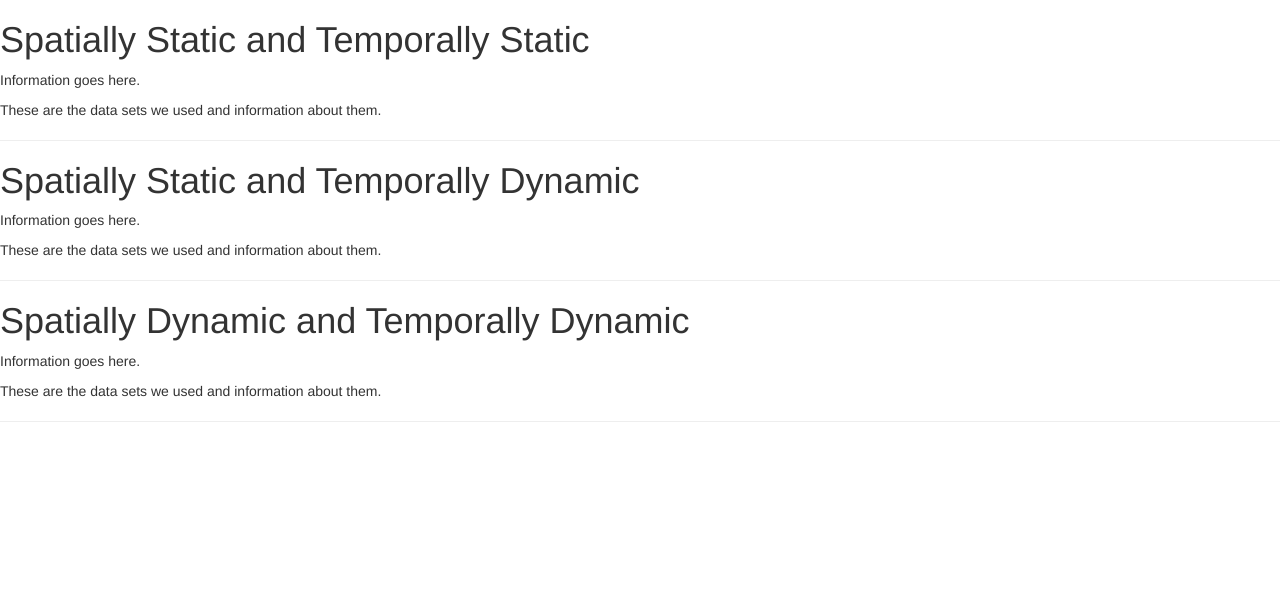
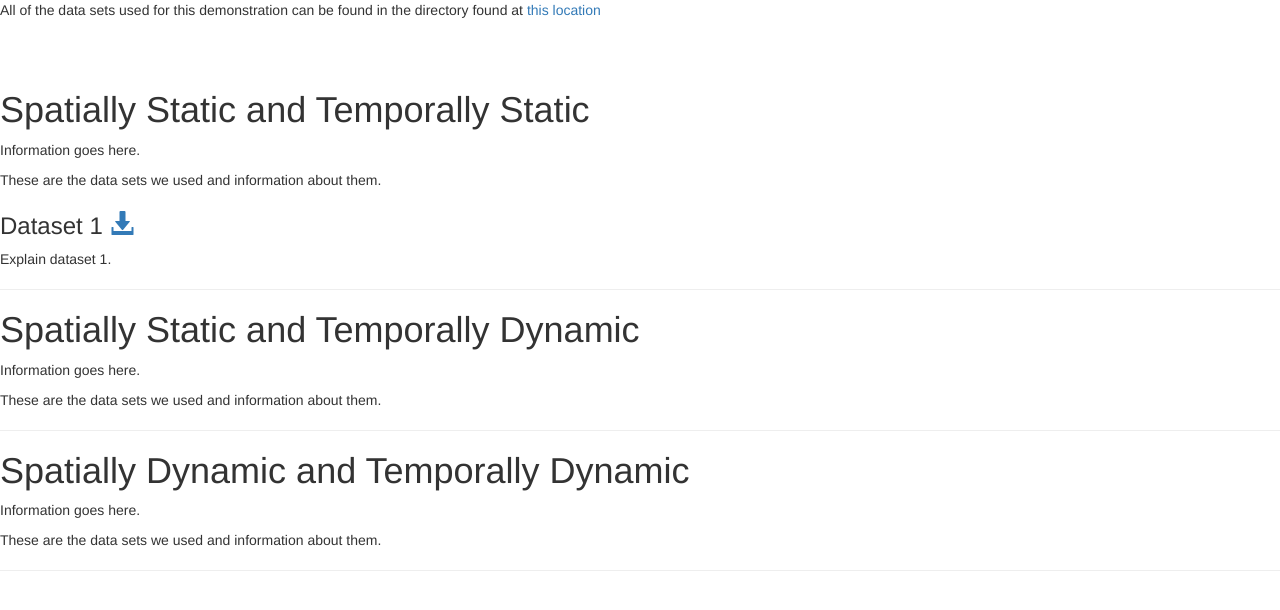
Before and after one commit to carlosbarcelos/CityView, a plain HTML site: page dataInformation.html in a window 1280 px wide. Drawn offline with nearby package versions, Linux system fonts and the light colour scheme.

Commit message:
Added more information to dataInformation.html

```diff
--- a/dataInformation.html
+++ b/dataInformation.html
@@ -8,12 +8,20 @@
   <link rel="stylesheet" href="https://maxcdn.bootstrapcdn.com/bootstrap/3.3.7/css/bootstrap.min.css">
 </head>
 <body>
+  <p>All of the data sets used for this demonstration can be found in the directory
+    found at <a href="datasets/">this location</a><p>
+  </br></br>
   <h1>Spatially Static and Temporally Static</h1>
   <p>Information goes here.</p>
   <p>These are the data sets we used and information about them.</p>
+  <h3>
+    Dataset 1
+    <a href="datasets/Shenzhen_Long_and_Lat.csv" target="X"><span class="glyphicon glyphicon-download-alt" aria-hidden="true"></span></a>
+  </h3>
+  <p>Explain dataset 1.</p>
   <hr>
 
-  <h1>Spatially Static and Temporally Dynamic</h1>
+  <h1>Spatially Static and Temporally Dynamic </h1>
   <p>Information goes here.</p>
   <p>These are the data sets we used and information about them.</p>
   <hr>
```
